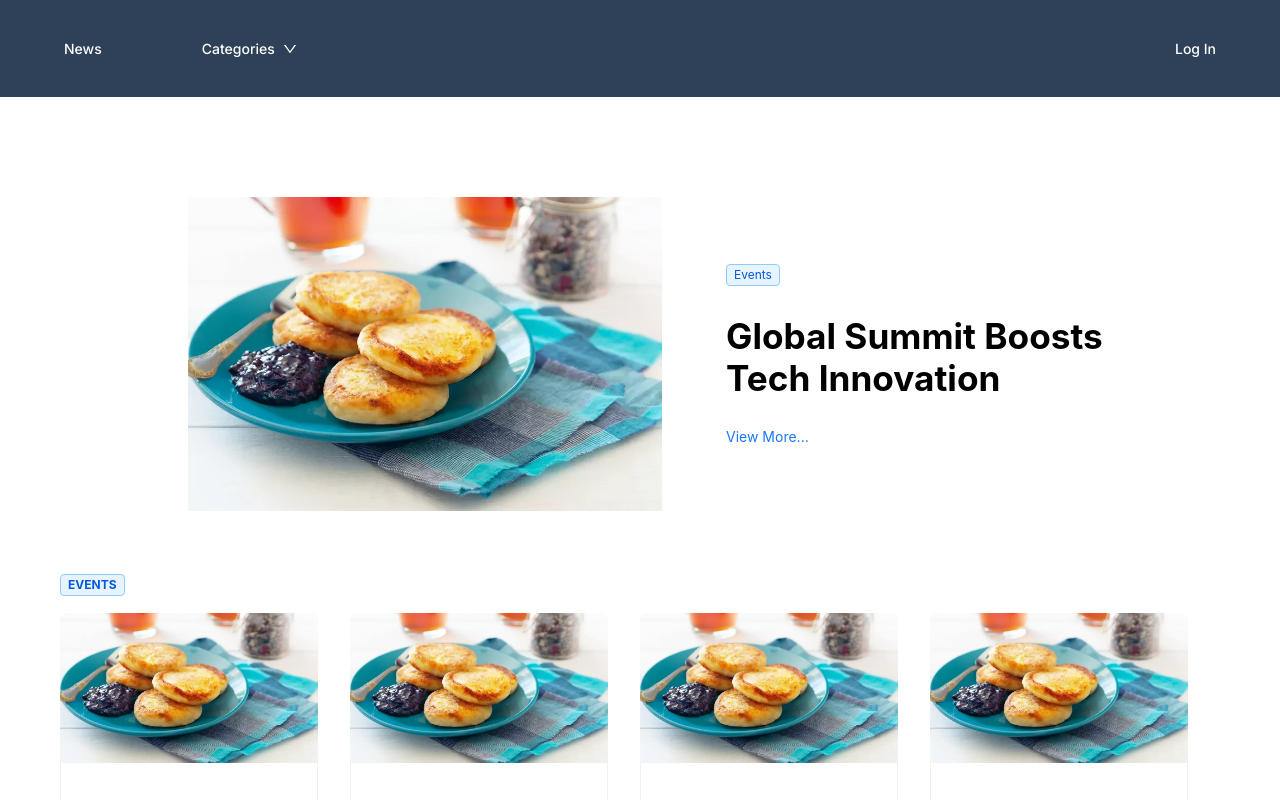
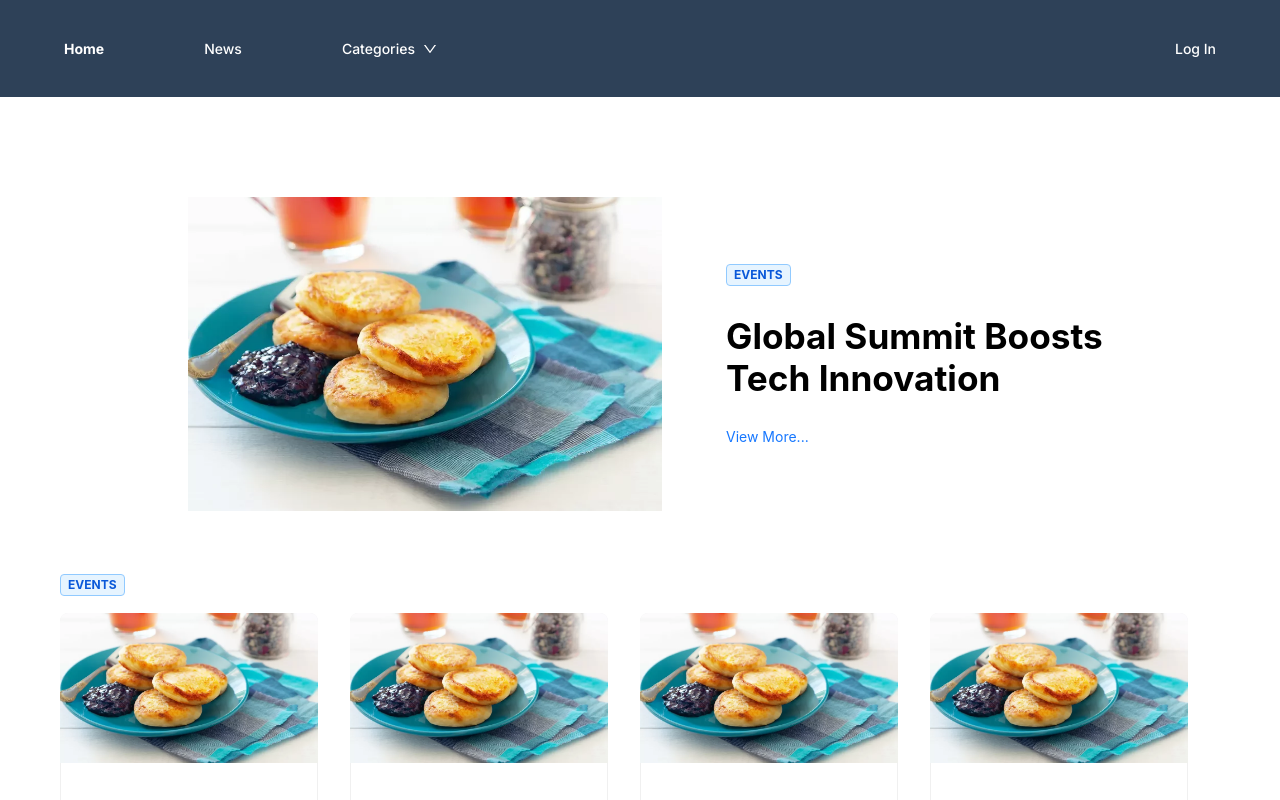
Before and after one commit to zhenekpirozhok/News-Portal, a React (Create React App) app in the folder frontend/: page / in a window 1280 px wide. Shown: the top 800 px of the page. Built offline with nearby package versions, Linux system fonts and the light colour scheme.

Commit message:
add link to HomePage

```diff
--- a/frontend/src/components/Header/Header.js
+++ b/frontend/src/components/Header/Header.js
@@ -20,6 +20,7 @@ const Header = ({ user, isSearchVisible, categories }) => {
     <Flex justify="space-between" align="center" className="header-container">
       {/* Flex-box with links */}
       <Flex className="header-links" gap={100}>
+        <Link to="/" className={location.pathname === '/' ? 'active' : ''}>Home</Link>
         <Link to="/news" className={location.pathname === '/news' ? 'active' : ''}>News</Link>
         <Dropdown menu={{ items }}>
           <Link to="/categories" className={location.pathname === '/categories' ? 'active' : ''}>
--- a/frontend/src/components/MainNews/MainNews.css
+++ b/frontend/src/components/MainNews/MainNews.css
@@ -16,3 +16,9 @@
     flex-direction: column;
     justify-content: center;
 }
+
+.main-news-tag {
+    font-size: 15px;
+    font-weight: 700;
+    text-transform: uppercase;
+}
--- a/frontend/src/components/MainNews/MainNews.js
+++ b/frontend/src/components/MainNews/MainNews.js
@@ -17,7 +17,6 @@ const MainNews = ({ news }) => {
           <Col className="main-news-details" span={10}>
             <div className="main-news-tag">
               <Tag color="blue">{news.category.name}</Tag>
-              {/* Add more tags as needed */}
             </div>
             <h2 className="main-news-title">{news.title}</h2>
             <Link href="/view-more">View More...</Link>
```
